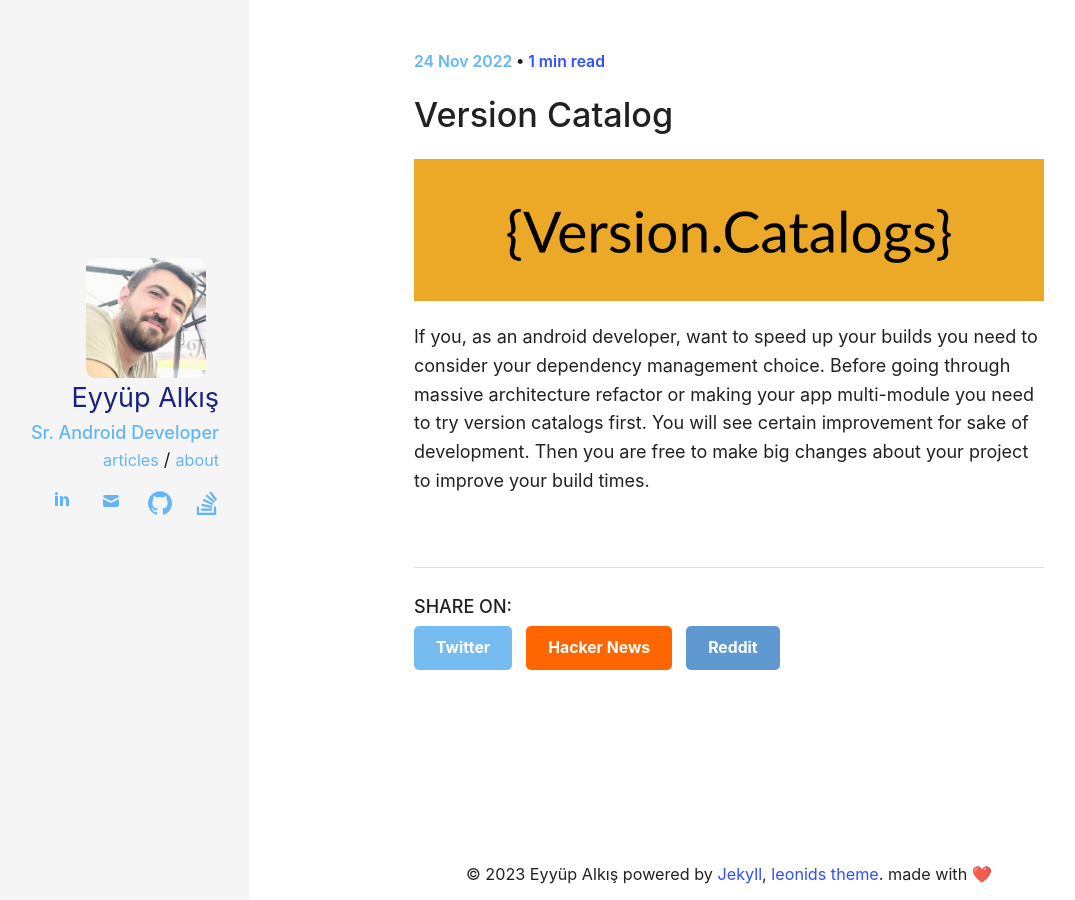
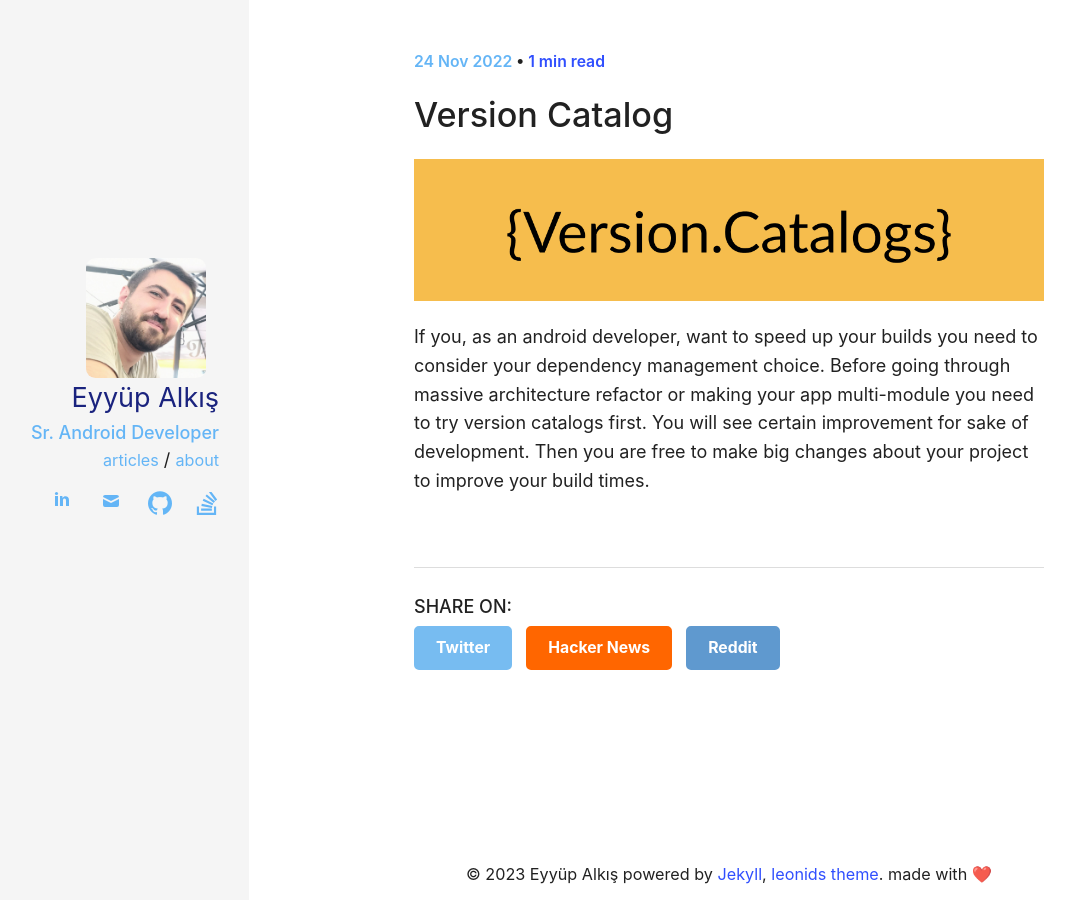
Before and after one commit to EyyupAlkis/About, a Jekyll site: the page built from _posts/2022-11-24-Version-Catalog.md, in a window 1280 px wide. Shown: the whole page, without its empty margins (71-1146 px from the left). Built offline with Jekyll 4.4.1, drawn with Linux system fonts in a browser that asks for light colours.

Commit message:
img res changed

```diff
--- a/_posts/2022-11-24-Version-Catalog.md
+++ b/_posts/2022-11-24-Version-Catalog.md
@@ -9,7 +9,7 @@ lang: en
 ---
 
 <p align="center">
-  <img src="/img/version_catalog.png" />
+  <img src="/img/version-catalog.png" />
 </p>
 
 If you, as an android developer, want to speed up your builds you need to consider your dependency management choice. Before going through massive architecture refactor or making your app multi-module you need to try version catalogs first. You will see certain improvement for sake of development. Then you are free to make big changes about your project to improve your build times.
```
Also changed, not shown: img/version-catalog.png (added), img/version_catalog.png (deleted).
